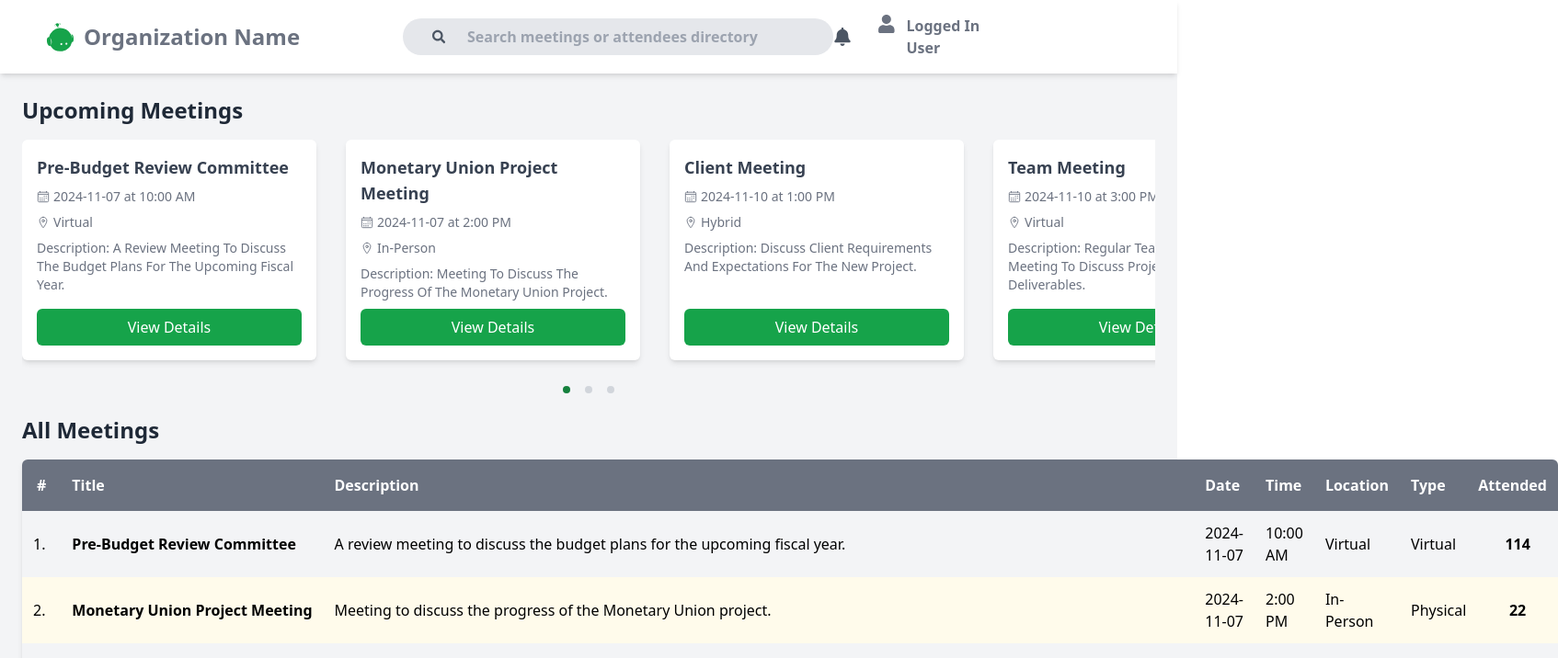
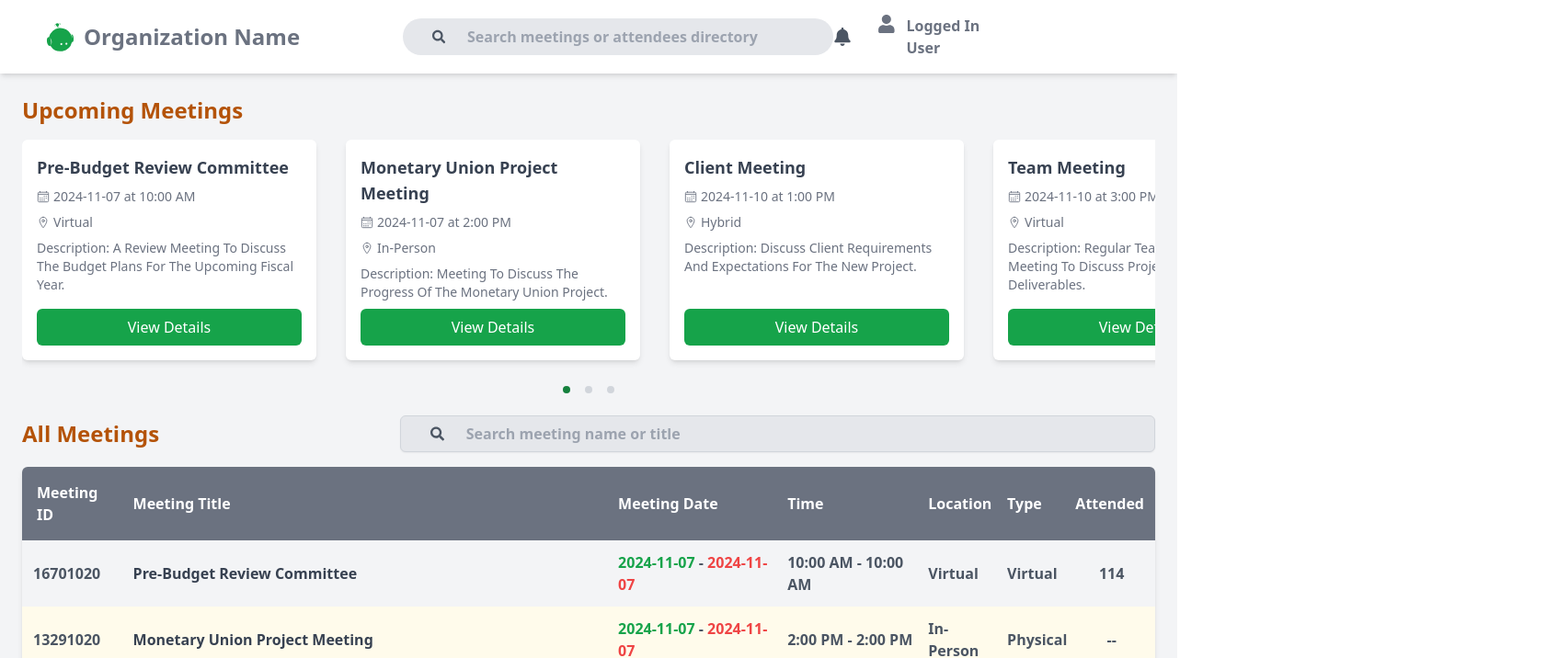
Before and after one commit to supa-modo/meetings-app, a React (Vite) app: page /meetings in a window 1280 px wide. Shown: the top 716 px of the page at 92% size, 1694 px wide, since content can reach past the window. Built offline with nearby package versions, Linux system fonts and the light colour scheme.

Commit message:
UI Adjustments. Greatnes tupu

```diff
--- a/src/components/Dashboard.jsx
+++ b/src/components/Dashboard.jsx
@@ -1,4 +1,4 @@
-import React, { useState } from "react";
+import React, { useEffect, useState } from "react";
 import FullCalendar from "@fullcalendar/react";
 import dayGridPlugin from "@fullcalendar/daygrid";
 import interactionPlugin from "@fullcalendar/interaction";
@@ -37,6 +37,12 @@ function DashboardContent() {
   const handleDateClick = (arg) => {
     setSelectedDate(arg.dateStr);
   };
+
+  useEffect(() => {
+    // Get today's date in YYYY-MM-DD format
+    const today = new Date().toISOString().split("T")[0];
+    setSelectedDate(today);
+  }, []);
 
   const meetings = {
     "2024-11-07": [
--- a/src/components/NotificationModal.jsx
+++ b/src/components/NotificationModal.jsx
@@ -10,7 +10,7 @@ const NotificationModal = ({
   if (!isOpen) return null;
 
   return (
-    <div className="fixed inset-0 bg-black bg-opacity-50 flex items-center justify-center z-50">
+    <div className="fixed inset-0 bg-black bg-opacity-50 flex items-center justify-center z-50 ">
       <div
         className={`bg-white p-6 rounded-sm shadow-lg text-center w-[90vw] sm:w-[80vw] md:w-1/2 lg:w-2/6 ${className}`}
       >
--- a/src/pages/AttendeesDirectory.jsx
+++ b/src/pages/AttendeesDirectory.jsx
@@ -103,11 +103,11 @@ const AttendeesDirectory = () => {
                 key={attendee.id}
                 className={`${
                   index % 2 === 0 ? "bg-gray-100" : "bg-amber-50"
-                } cursor-pointer hover:bg-gray-300 hover:shadow-md transition duration-200`}
+                } cursor-pointer hover:bg-gray-300 hover:shadow-md transition duration-200 font-semibold text-gray-500`}
                 onClick={() => handleViewAttendee(attendee)}
               >
                 <td className="p-3">{index + 1} .</td>
-                <td className="p-3 font-semibold">{attendee.name}</td>
+                <td className="p-3 text-gray-700">{attendee.name}</td>
                 <td className="p-3">{attendee.email}</td>
                 <td className="p-3">{attendee.phone}</td>
                 <td className="p-3">{attendee.organization}</td>
--- a/src/pages/Meetings.jsx
+++ b/src/pages/Meetings.jsx
@@ -2,11 +2,12 @@ import React, { useState, useEffect, useRef } from "react";
 import MeetingCard from "../components/MeetingCard";
 import { useNavigate } from "react-router-dom";
 import Header from "../components/Header";
+import { FaSearch, FaTimes } from "react-icons/fa";
 
 const MeetingsPage = () => {
   const meetings = [
     {
-      id: 1,
+      id: 16701020,
       title: "Pre-Budget Review Committee",
       date: "2024-11-07",
       time: "10:00 AM",
@@ -16,27 +17,25 @@ const MeetingsPage = () => {
       attended: 114,
     },
     {
-      id: 2,
+      id: 13291020,
       title: "Monetary Union Project Meeting",
       date: "2024-11-07",
       time: "2:00 PM",
       location: "In-Person",
       description:
         "Meeting to discuss the progress of the Monetary Union project.",
-      attended: 22,
     },
     {
-      id: 3,
+      id: 31241020,
       title: "Client Meeting",
       date: "2024-11-10",
       time: "1:00 PM",
       location: "Hybrid",
       description:
         "Discuss client requirements and expectations for the new project.",
-      attended: 14,
     },
     {
-      id: 4,
+      id: 24301020,
       title: "Team Meeting",
       date: "2024-11-10",
       time: "3:00 PM",
@@ -46,7 +45,7 @@ const MeetingsPage = () => {
       attended: 19,
     },
     {
-      id: 5,
+      id: 32101024,
       title: "Project Planning Meeting",
       date: "2024-11-14",
       time: "1:00 PM",
@@ -56,8 +55,8 @@ const MeetingsPage = () => {
       attended: 38,
     },
     {
-      id: 6,
-      title: "Monetary Union Project Meeting",
+      id: 22431022,
+      title: "Monetary Union Project Planning Client Example Long Text Meeting",
       date: "2024-11-07",
       time: "2:00 PM",
       location: "In-Person",
@@ -66,7 +65,7 @@ const MeetingsPage = () => {
       attended: 100,
     },
     {
-      id: 7,
+      id: 12211021,
       title: "Client Meeting",
       date: "2024-11-10",
       time: "1:00 PM",
@@ -76,7 +75,7 @@ const MeetingsPage = () => {
       attended: 54,
     },
     {
-      id: 8,
+      id: 22301020,
       title: "Team Meeting",
       date: "2024-11-10",
       time: "3:00 PM",
@@ -86,7 +85,7 @@ const MeetingsPage = () => {
       attended: 43,
     },
     {
-      id: 9,
+      id: 2431020,
       title: "Project Planning Meeting",
       date: "2024-11-14",
       time: "1:00 PM",
@@ -129,11 +128,33 @@ const MeetingsPage = () => {
       dotsCount
   );
 
+  const [searchQuery, setSearchQuery] = useState("");
+  const [filteredResults, setFilteredResults] = useState([]);
+
+  const handleSearchChange = (e) => {
+    const query = e.target.value;
+    setSearchQuery(query);
+
+    if (query) {
+      const results = meetings.filter((meeting) =>
+        meeting.title.toLowerCase().includes(query.toLowerCase())
+      );
+      setFilteredResults(results);
+    } else {
+      setFilteredResults([]);
+    }
+  };
+
+  const clearSearch = () => {
+    setSearchQuery("");
+    setFilteredResults([]);
+  };
+
   return (
     <div className="min-h-screen bg-gray-100">
       <Header />
       <div className="md:container mx-auto p-6">
-        <h1 className="text-2xl font-semibold text-gray-800 mb-4">
+        <h1 className="text-2xl font-bold text-amber-700 mb-4">
           Upcoming Meetings
         </h1>
 
@@ -166,55 +187,77 @@ const MeetingsPage = () => {
         </div>
 
         {/* Meetings Table */}
-        <h1 className="text-2xl font-semibold text-gray-800 mb-4">
+        <div className="flex justify-between items-center mb-4">
+          <h1 className="text-2xl font-bold text-amber-700 ">
             All Meetings
           </h1>
+          <div className="flex items-center bg-gray-200 border border-gray-300 md:text-base text-sm rounded-md w-2/3 px-4 md:py-[7px] shadow-sm ">
+            <FaSearch className="text-gray-600 md:mx-4" />
+            <input
+              type="text"
+              name="search"
+              value={searchQuery}
+              onChange={handleSearchChange}
+              placeholder="Search meeting name or title"
+              className="bg-transparent focus:outline-none pl-2 w-full text-gray-700 font-semibold"
+            />
+            {searchQuery && (
+              <button onClick={clearSearch} className="ml-2 text-gray-500">
+                <FaTimes />
+              </button>
+            )}
+          </div>
+        </div>
+
         <table className="min-w-full bg-white shadow-md rounded-md overflow-hidden">
           <thead className="bg-gray-500">
             <tr className="text-white font-medium">
-              <th className="p-4 text-left">#</th>
-              <th className="p-3 text-left w-1/12">Title</th>{" "}
-              {/* Set width for Title column */}
-              <th className="p-3 text-left w-1/12">Description</th>{" "}
-              {/* Set width for Description column */}
-              <th className="p-3 text-left">Date</th>
-              <th className="p-3 text-left">Time</th>
-              <th className="p-3 text-left">Location</th>
-              <th className="p-3 text-left">Type</th>
+              <th className="p-4 text-left">Meeting ID</th>
+              <th className="pr-3 py-3 text-left">Meeting Title</th>
+              <th className="pr-3 py-3 text-left">Meeting Date</th>
+              <th className="pr-3 py-3 text-left">Time</th>
+              <th className="pr-3 py-3 text-left">Location</th>
+              <th className="pr-3 py-3 text-left">Type</th>
               <th className="pr-3">Attended</th>
             </tr>
           </thead>
           <tbody>
-            {meetings.map((meeting, index) => (
+            {(filteredResults.length ? filteredResults : meetings).map(
+              (meeting, index) => (
                 <tr
                   key={meeting.id}
                   className={`pl-3 py-3 ${
                     index % 2 === 0 ? "bg-gray-100" : "bg-amber-50"
-                } cursor-pointer hover:bg-gray-300 hover:shadow-md transition duration-200`}
+                  } cursor-pointer hover:bg-gray-300 hover:shadow-md transition duration-200 font-semibold text-gray-600`}
                   onClick={() => navigate(`/meetings/${meeting.id}`)}
                 >
-                <td className="p-3">{index + 1}.</td>
-                <td className="p-3 font-semibold truncate">
+                  <td className="p-3">{meeting.id}</td>
+                  <td className="pr-2 py-3 text-gray-700 text-ellipsis">
                     {meeting.title}
-                </td>{" "}
-                {/* Truncate title */}
-                <td className="p-3 truncate">{meeting.description}</td>{" "}
-                {/* Truncate description */}
-                <td className="p-3">{meeting.date}</td>
-                <td className="p-3">{meeting.time}</td>
-                <td className="p-3">{meeting.location}</td>
-                <td className="p-3">
+                  </td>
+                  <td className="pr-2 py-3">
+                    <span className="text-green-600">{meeting.date}</span> -{" "}
+                    <span className="text-red-500">{meeting.date}</span>
+                  </td>
+                  <td>
+                    <span className="text-gray-600">{meeting.time}</span> -{" "}
+                    <span className="text-gray-600">{meeting.time}</span>
+                  </td>
+
+                  <td className="pr-2 py-3">{meeting.location}</td>
+                  <td className="pr-2 py-3">
                     {meeting.location === "Virtual"
                       ? "Virtual"
                       : meeting.location === "In-Person"
                       ? "Physical"
                       : "Hybrid"}
                   </td>
-                <td className="p-2 font-semibold text-center">
-                  {meeting.attended}
+                  <td className="pr-2 py-3 font-semibold text-center">
+                    {meeting.attended || "--"}
                   </td>
                 </tr>
-            ))}
+              )
+            )}
           </tbody>
         </table>
       </div>
```
Also changed, not shown: src/components/EditAttendeeModal.jsx (+17 -17 lines), src/pages/MeetingAttendance.jsx (+9 -4 lines). Lines whose indentation alone changed are shown as unchanged.
